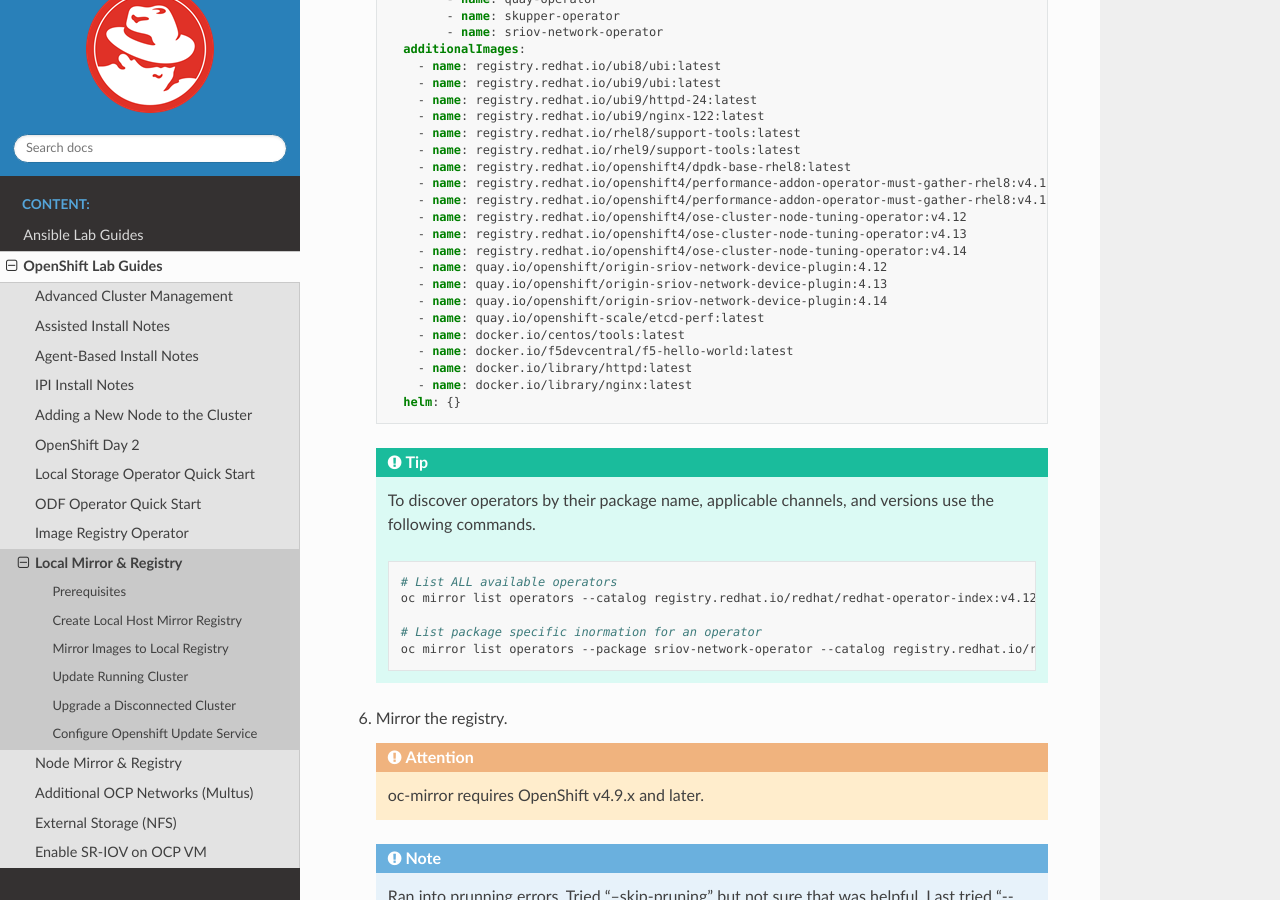
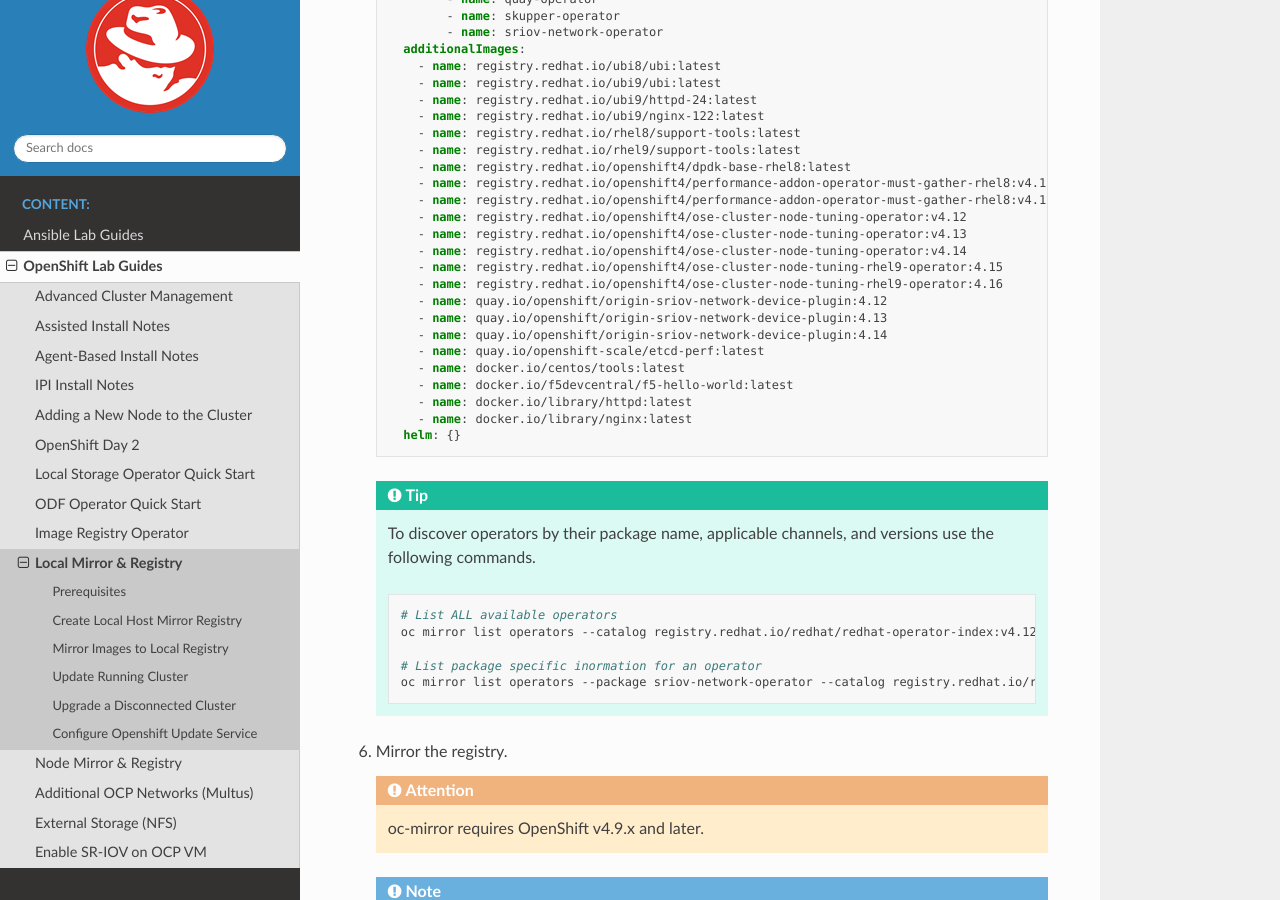
Before and after one commit to vtog/labGuides, a Sphinx documentation site: the page built from source/ocp/local-mirror-registry.rst, in a window 1280 px wide and 900 px high, scrolled down 5591 px. Built offline with Sphinx 7.4.7 and the Read the Docs theme 2.0.0, drawn with Linux system fonts in a browser that asks for light colours; pages that are not in the unit, such as notebooks, are missing from menus.

Commit message:
ose-cluster-node-tuning-operator name changed

```diff
--- a/source/ocp/local-mirror-registry.rst
+++ b/source/ocp/local-mirror-registry.rst
@@ -277,6 +277,8 @@
           - name: registry.redhat.io/openshift4/ose-cluster-node-tuning-operator:v4.12
           - name: registry.redhat.io/openshift4/ose-cluster-node-tuning-operator:v4.13
           - name: registry.redhat.io/openshift4/ose-cluster-node-tuning-operator:v4.14
+          - name: registry.redhat.io/openshift4/ose-cluster-node-tuning-rhel9-operator:4.15
+          - name: registry.redhat.io/openshift4/ose-cluster-node-tuning-rhel9-operator:4.16
           - name: quay.io/openshift/origin-sriov-network-device-plugin:4.12
           - name: quay.io/openshift/origin-sriov-network-device-plugin:4.13
           - name: quay.io/openshift/origin-sriov-network-device-plugin:4.14
```
